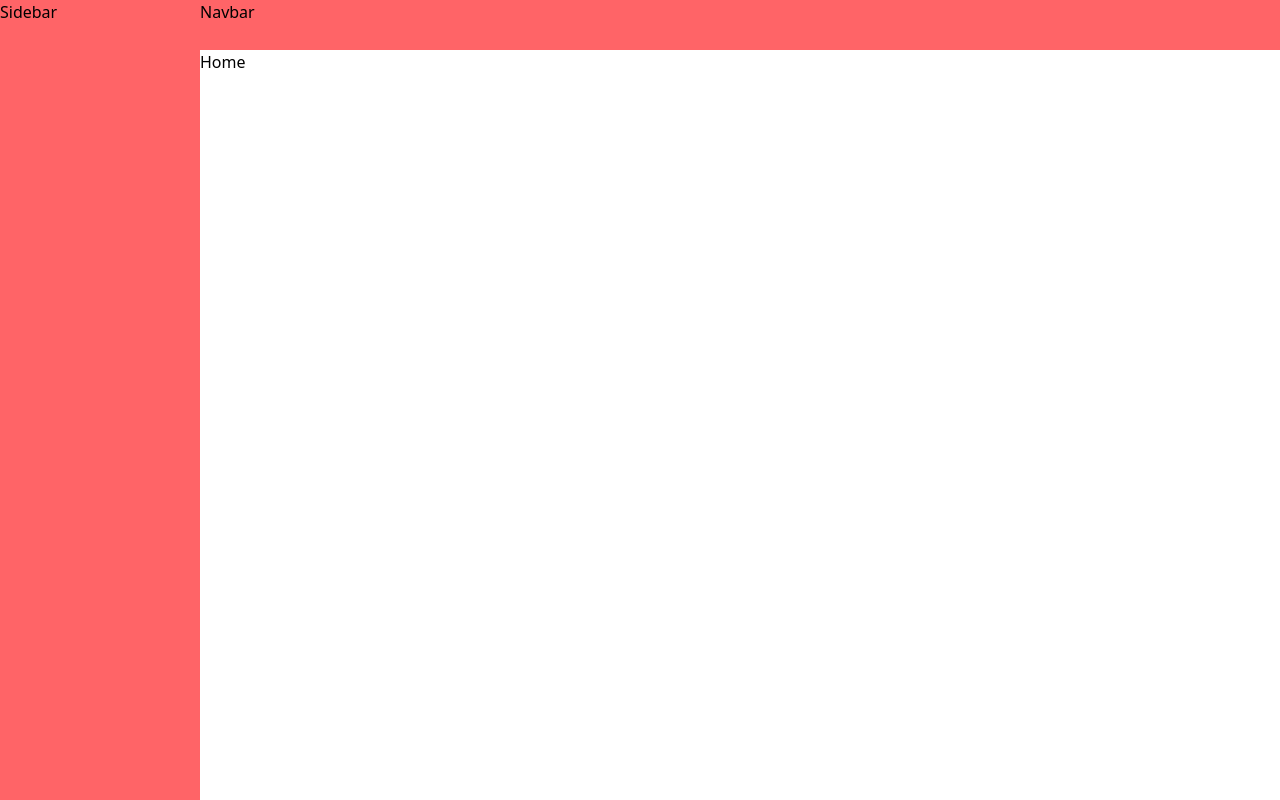
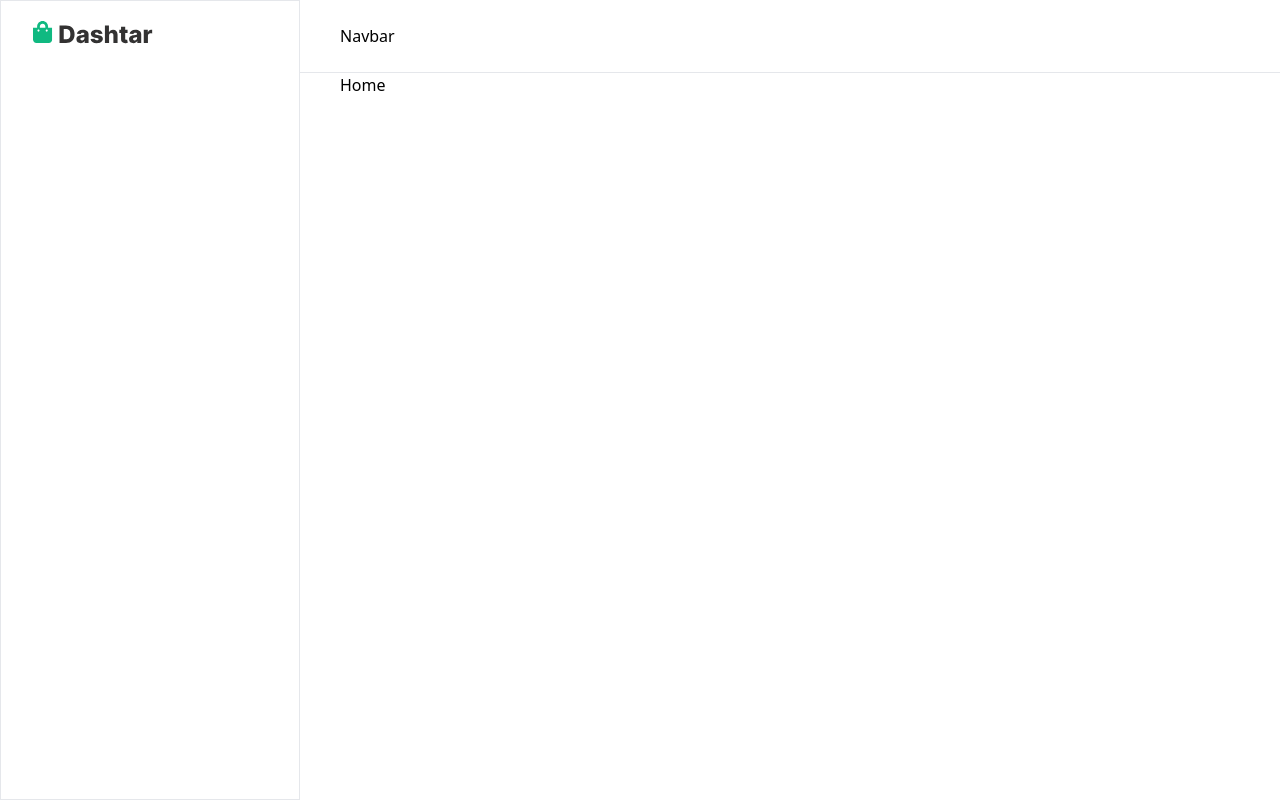
Before and after one commit to MRP-rakib/dashboard, a Next.js app: page / in a window 1280 px wide. Built offline with nearby package versions, Linux system fonts and the light colour scheme.

Commit message:
sidebar, navbar and container add

```diff
--- a/src/app/page.tsx
+++ b/src/app/page.tsx
@@ -1,9 +1,12 @@
+import Container from '@/utils/Container'
 import React from 'react'
 
 function Home() {
   return (
     <div>
+      <Container>
       Home
+      </Container>
     </div>
   )
 }
--- a/src/components/navbar/Navbar.tsx
+++ b/src/components/navbar/Navbar.tsx
@@ -1,10 +1,12 @@
+import Container from '@/utils/Container'
 import React from 'react'
 
 function Navbar() {
     return (
-        <nav className='sticky top-0 left-0 w-full h-[50px] bg-red-400'>
-
+        <nav className='sticky top-0 left-0 w-full py-6 border-b border-gray-200'>
+           <Container>
             Navbar
+            </Container>
         </nav>
     )
 }
--- a/src/components/navbar/Sidebar.tsx
+++ b/src/components/navbar/Sidebar.tsx
@@ -1,9 +1,14 @@
+import Image from 'next/image'
+import Link from 'next/link'
 import React from 'react'
 
 function Sidebar() {
     return (
-        <aside className=' w-[200px] h-screen sticky top-0 left-0 bg-red-400'>
-            Sidebar
+        <aside className='w-full max-w-[300px] absolute top-22 z-50 bg-white h-screen border lg:sticky lg:top-0 lg:left-0 py-5 px-8 lg:border-r border-gray-200'>
+           <div>
+            <Link href='/'>
+            <Image src='/svg/logo.svg' width={120} height={80} alt='logo'/></Link>
+           </div>
         </aside>
     )
 }
--- /dev/null
+++ b/src/utils/Container.tsx
@@ -0,0 +1,13 @@
+import React, { ReactHTMLElement } from 'react'
+interface ContainerProps {
+    children:React.ReactNode
+}
+function Container({children}:ContainerProps) {
+  return (
+    <div className={`px-4 md:px-6 lg:px-10 max-w-7xl`}>
+        {children}
+    </div>
+  )
+}
+
+export default Container
```
Also changed, not shown: public/svg/logo.svg (added).
